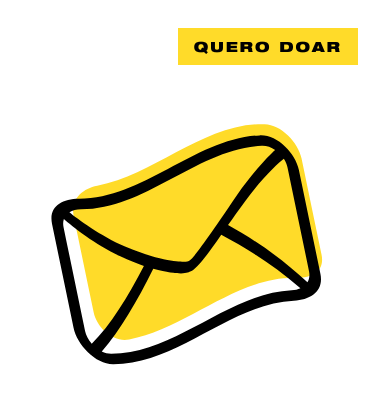
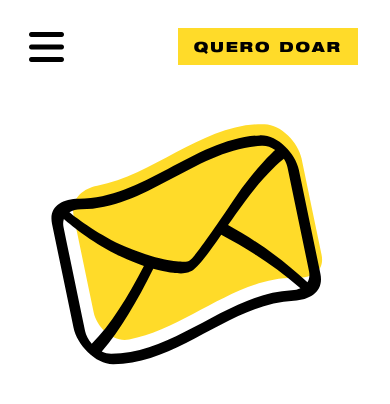
Before and after one commit to nicholaslucena/raverjsuporte, a plain HTML site: page contato.html in a window 390 px wide. Shown: the top 404 px of the page. Drawn offline with Linux system fonts and the light colour scheme.

Commit message:
Toggler fix

```diff
--- a/contato.html
+++ b/contato.html
@@ -29,7 +29,7 @@
   <nav class="navegacao navbar navbar-expand-lg navbar-white bg-white fixed-top">
     <div class="container">
       <button class="navbar-toggler" type="button" data-toggle="collapse" data-target="#navbarResponsive" aria-controls="navbarResponsive" aria-expanded="false" aria-label="Toggle navigation">
-        <span class="navbar-toggler-icon"></span>
+         <i class="fas fa-bars fa-2x"></i>
       </button>
       <div class="collapse navbar-collapse" id="navbarResponsive">
         <ul class="navbar-nav mr-auto">
```
Also changed, not shown: projeto.html (+1 -1 lines).
